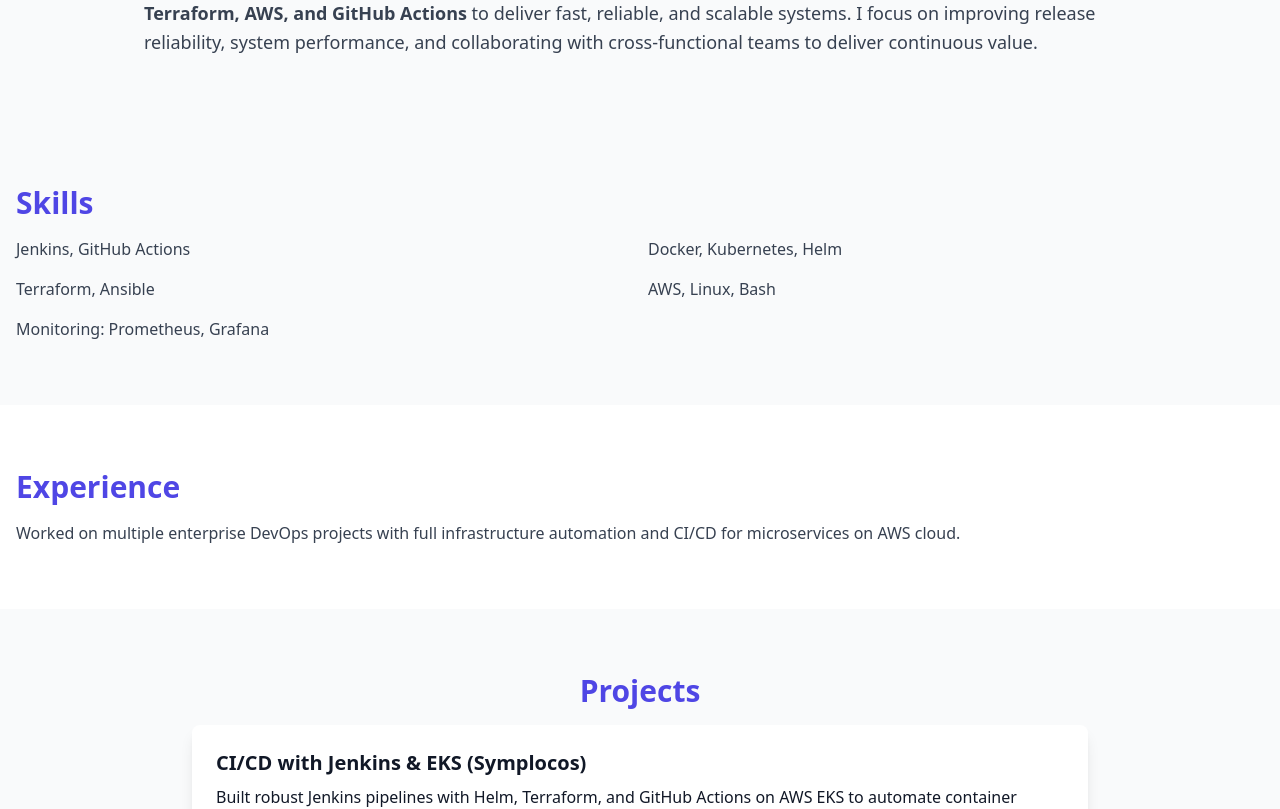
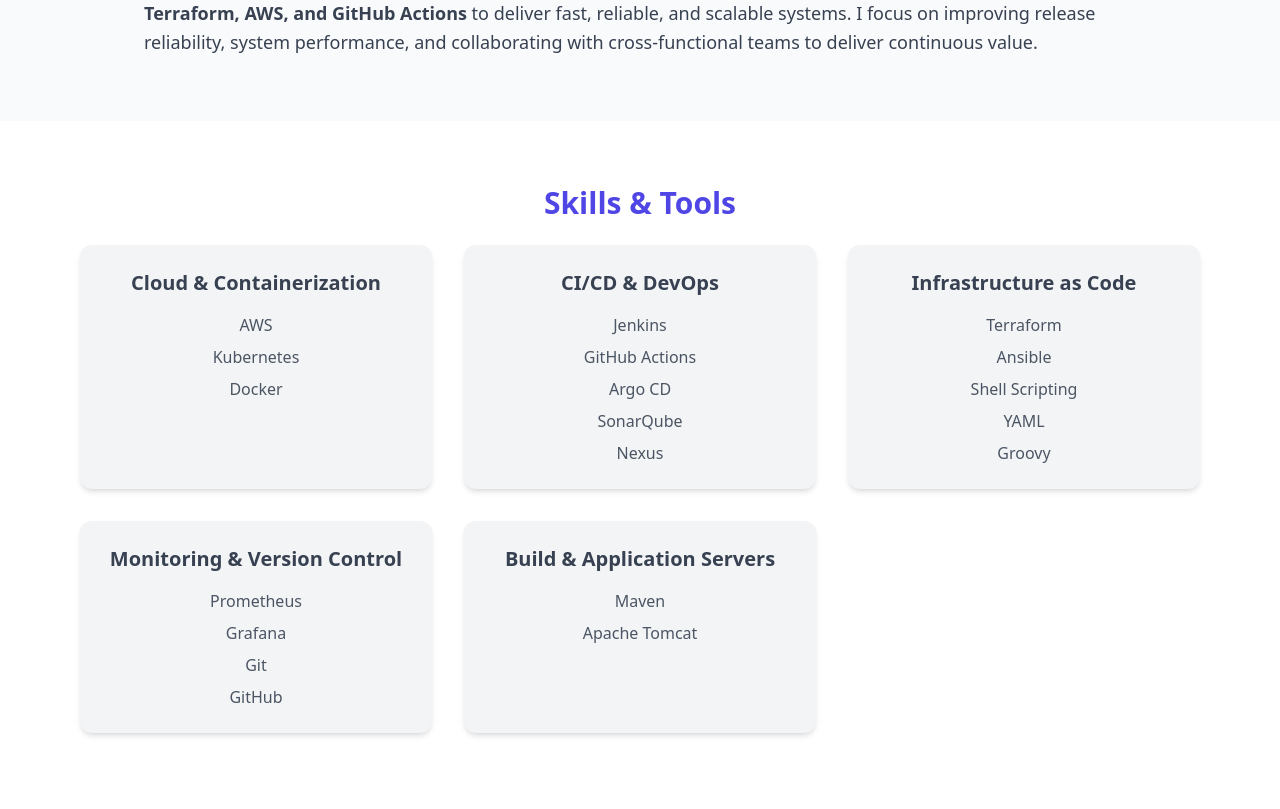
Before and after one commit to malekachouri/Portfolio-Malek-Achouri, a React (Vite) app: page / in a window 1280 px wide. Shown: the part 660-1469 px from the top of the page. Built offline with nearby package versions, Linux system fonts and the light colour scheme; the HTML template or start-up script is replaced by a standard one.

Commit message:
Update Skills.jsx

```diff
--- a/src/pages/Skills.jsx
+++ b/src/pages/Skills.jsx
@@ -1,16 +1,62 @@
+// src/pages/Skills.jsx
 import React from 'react';
+import { motion } from 'framer-motion';
+
+const skillsData = [
+  {
+    category: 'Cloud & Containerization',
+    items: ['AWS', 'Kubernetes', 'Docker'],
+  },
+  {
+    category: 'CI/CD & DevOps',
+    items: ['Jenkins', 'GitHub Actions', 'Argo CD', 'SonarQube', 'Nexus'],
+  },
+  {
+    category: 'Infrastructure as Code',
+    items: ['Terraform', 'Ansible', 'Shell Scripting', 'YAML', 'Groovy'],
+  },
+  {
+    category: 'Monitoring & Version Control',
+    items: ['Prometheus', 'Grafana', 'Git', 'GitHub'],
+  },
+  {
+    category: 'Build & Application Servers',
+    items: ['Maven', 'Apache Tomcat'],
+  },
+];
 
 const Skills = () => {
   return (
-    <section id="skills" className="py-16 px-4 bg-gray-50 dark:bg-gray-900">
-      <h2 className="text-3xl font-bold text-indigo-600 mb-4">Skills</h2>
-      <ul className="grid grid-cols-2 gap-4 text-gray-700 dark:text-gray-300">
-        <li>Jenkins, GitHub Actions</li>
-        <li>Docker, Kubernetes, Helm</li>
-        <li>Terraform, Ansible</li>
-        <li>AWS, Linux, Bash</li>
-        <li>Monitoring: Prometheus, Grafana</li>
-      </ul>
+    <section id="skills" className="py-16 bg-white dark:bg-gray-950 transition-all duration-300">
+      <div className="max-w-6xl mx-auto px-4 text-center">
+        <motion.h2
+          className="text-3xl font-semibold text-indigo-600 dark:text-indigo-400 mb-6"
+          initial={{ opacity: 0, y: -20 }}
+          whileInView={{ opacity: 1, y: 0 }}
+          transition={{ duration: 0.6 }}
+        >
+          Skills & Tools
+        </motion.h2>
+
+        <div className="grid grid-cols-1 sm:grid-cols-2 lg:grid-cols-3 gap-8">
+          {skillsData.map((skillGroup, idx) => (
+            <motion.div
+              key={idx}
+              className="p-6 bg-gray-100 dark:bg-gray-800 rounded-xl shadow-md transition-all"
+              initial={{ opacity: 0, y: 30 }}
+              whileInView={{ opacity: 1, y: 0 }}
+              transition={{ duration: 0.5, delay: idx * 0.1 }}
+            >
+              <h3 className="text-xl font-bold text-gray-700 dark:text-white mb-4">{skillGroup.category}</h3>
+              <ul className="space-y-2 text-gray-600 dark:text-gray-300">
+                {skillGroup.items.map((item, index) => (
+                  <li key={index} className="hover:text-indigo-500 transition">{item}</li>
+                ))}
+              </ul>
+            </motion.div>
+          ))}
+        </div>
+      </div>
     </section>
   );
 };
```
